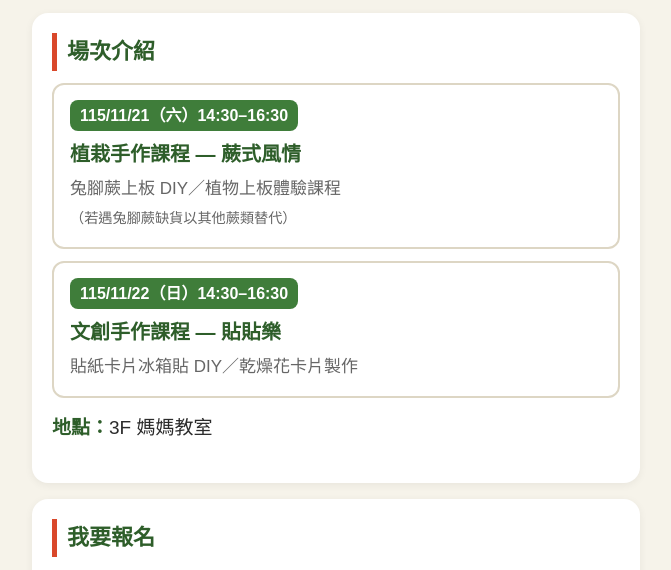
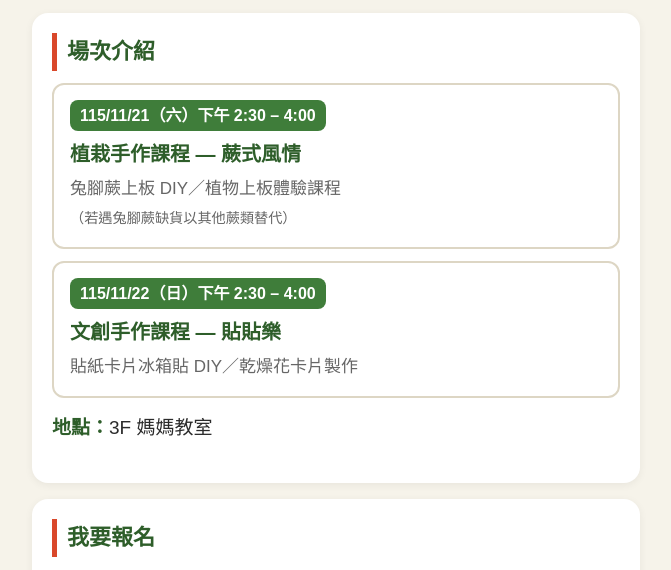
Before and after one commit to empiresun36/balcony-farm, a plain HTML site: page senior-prep/index.html in a window 1280 px wide. Shown: the part 224-794 px from the top of the page, without its empty margins (304-975 px from the left). Drawn offline with Linux system fonts and the light colour scheme.

Commit message:
時間改為下午 2:30 – 4:00
Co-Authored-By: Claude Opus 5.5 <noreply@anthropic.com>

```diff
--- a/senior-prep/index.html
+++ b/senior-prep/index.html
@@ -71,7 +71,7 @@
     <h2>場次介紹</h2>
 
     <div class="session">
-      <span class="date">115/11/21（六）14:30–16:30</span>
+      <span class="date">115/11/21（六）下午 2:30 – 4:00</span>
       <div class="title">植栽手作課程 — 蕨式風情</div>
       <div class="topic">兔腳蕨上板 DIY／植物上板體驗課程<br>
         <small>（若遇兔腳蕨缺貨以其他蕨類替代）</small>
@@ -79,7 +79,7 @@
     </div>
 
     <div class="session">
-      <span class="date">115/11/22（日）14:30–16:30</span>
+      <span class="date">115/11/22（日）下午 2:30 – 4:00</span>
       <div class="title">文創手作課程 — 貼貼樂</div>
       <div class="topic">貼紙卡片冰箱貼 DIY／乾燥花卡片製作</div>
     </div>
```
